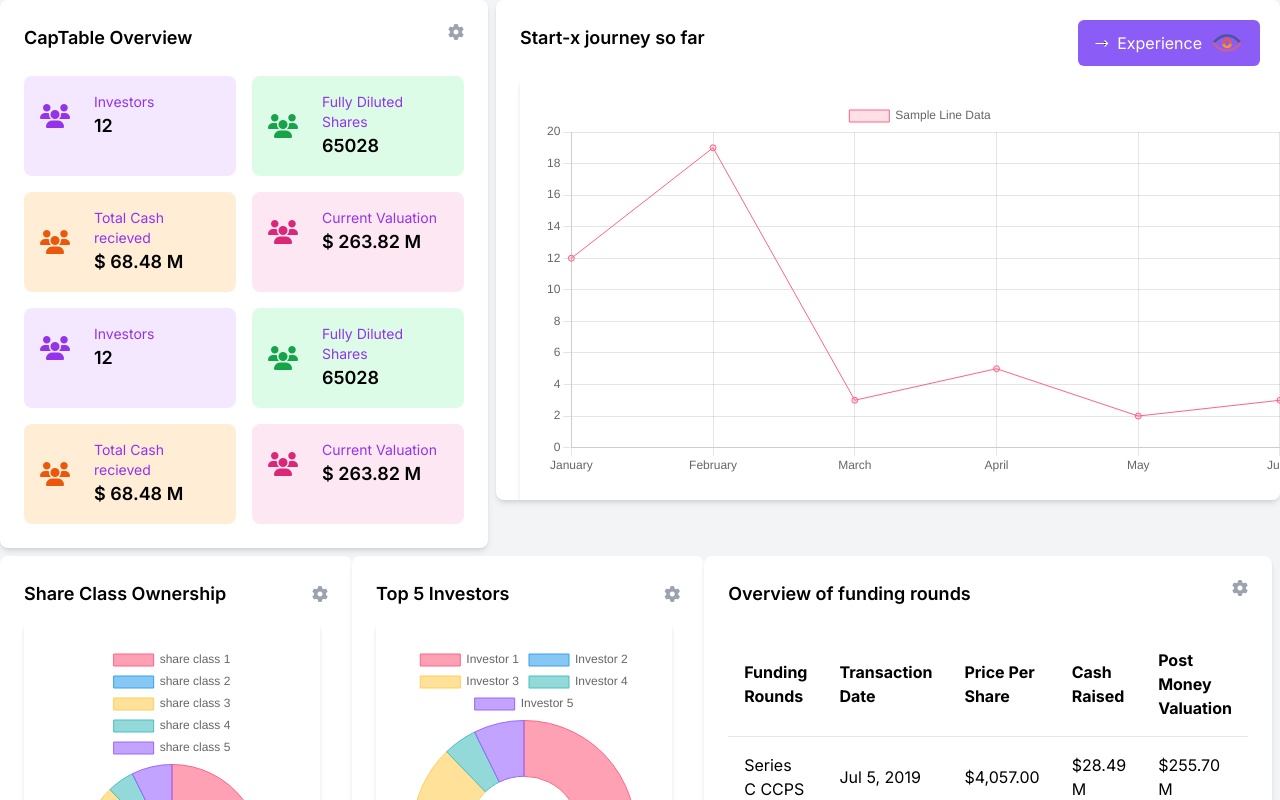
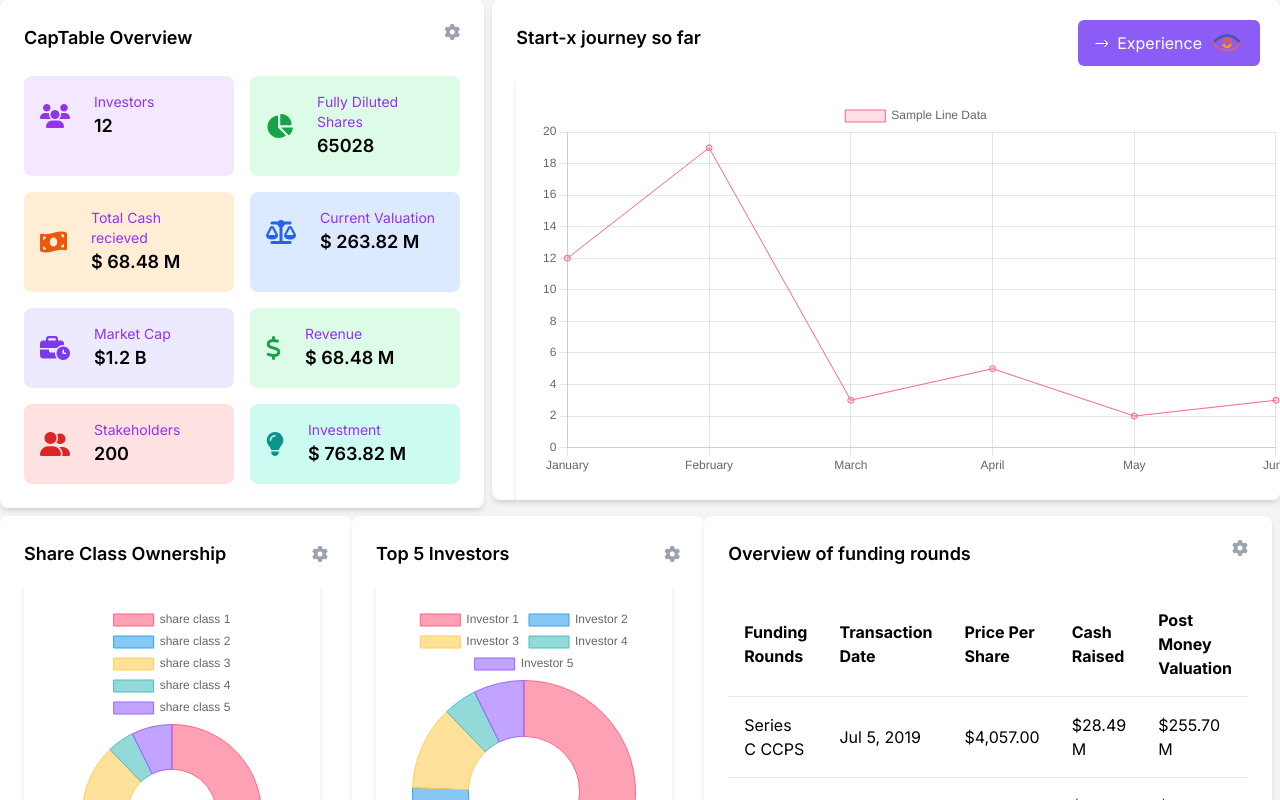
Before and after one commit to abhinandhukr/QVision, a React (Create React App) app in the folder camer-kit-demo/: page / in a window 1280 px wide. Built offline with nearby package versions, Linux system fonts and the light colour scheme; the HTML template or start-up script is replaced by a standard one.

Commit message:
changed colors

```diff
--- a/camer-kit-demo/src/dashboard.jsx
+++ b/camer-kit-demo/src/dashboard.jsx
@@ -101,7 +101,7 @@ const Dashboard = () => {
 
                     <div class="p-4 rounded-lg bg-green-100">
                         <div class="flex items-center">
-                            <i class="fas fa-users text-green-600 text-2xl"></i>
+                            <i class="fas fa-chart-pie text-green-600 text-2xl"></i>
                             <div class="ml-6">
                                 <p class="text-sm font-medium text-purple-600">Fully Diluted Shares</p>
                                 <p class="text-lg font-semibold">65028</p>
@@ -110,16 +110,16 @@ const Dashboard = () => {
                     </div>
                     <div class="p-4 rounded-lg bg-orange-100">
                         <div class="flex items-center">
-                            <i class="fas fa-users text-orange-600 text-2xl"></i>
+                            <i class="fas fa-money-bill-wave text-orange-600 text-2xl"></i>
                             <div class="ml-6">
                                 <p class="text-sm font-medium text-purple-600">Total Cash recieved</p>
                                 <p class="text-lg font-semibold">$ 68.48 M</p>
                             </div>
                         </div>
                     </div>
-                    <div class="p-4 rounded-lg bg-pink-100">
+                    <div class="p-4 rounded-lg bg-blue-100">
                         <div class="flex items-center">
-                            <i class="fas fa-users text-pink-600 text-2xl"></i>
+                            <i class="fas fa-balance-scale text-blue-600 text-2xl"></i>
                             <div class="ml-6">
                                 <p class="text-sm font-medium text-purple-600">Current Valuation</p>
                                 <p class="text-lg font-semibold">$ 263.82 M</p>
@@ -127,40 +127,40 @@ const Dashboard = () => {
                         </div>
                     </div>
 
-                    <div class="p-4 rounded-lg bg-purple-100">
+                    <div class="p-4 rounded-lg bg-violet-100">
                         <div class="flex items-center">
-                            <i class="fas fa-users text-purple-600 text-2xl"></i>
+                            <i class="fas fa-business-time text-violet-600 text-2xl"></i>
                             <div class="ml-6">
-                                <p class="text-sm font-medium text-purple-600">Investors</p>
-                                <p class="text-lg font-semibold">12</p>
+                                <p class="text-sm font-medium text-purple-600">Market Cap</p>
+                                <p class="text-lg font-semibold">$1.2 B</p>
                             </div>
                         </div>
                     </div>
 
                     <div class="p-4 rounded-lg bg-green-100">
                         <div class="flex items-center">
-                            <i class="fas fa-users text-green-600 text-2xl"></i>
+                            <i class="fas fa-dollar-sign text-green-600 text-2xl"></i>
                             <div class="ml-6">
-                                <p class="text-sm font-medium text-purple-600">Fully Diluted Shares</p>
-                                <p class="text-lg font-semibold">65028</p>
-                            </div>
-                        </div>
-                    </div>
-                    <div class="p-4 rounded-lg bg-orange-100">
-                        <div class="flex items-center">
-                            <i class="fas fa-users text-orange-600 text-2xl"></i>
-                            <div class="ml-6">
-                                <p class="text-sm font-medium text-purple-600">Total Cash recieved</p>
+                                <p class="text-sm font-medium text-purple-600">Revenue</p>
                                 <p class="text-lg font-semibold">$ 68.48 M</p>
                             </div>
                         </div>
                     </div>
-                    <div class="p-4 rounded-lg bg-pink-100">
+                    <div class="p-4 rounded-lg bg-red-100">
                         <div class="flex items-center">
-                            <i class="fas fa-users text-pink-600 text-2xl"></i>
+                            <i class="fas fa-user-friends text-red-600 text-2xl"></i>
                             <div class="ml-6">
-                                <p class="text-sm font-medium text-purple-600">Current Valuation</p>
-                                <p class="text-lg font-semibold">$ 263.82 M</p>
+                                <p class="text-sm font-medium text-purple-600">Stakeholders</p>
+                                <p class="text-lg font-semibold">200</p>
+                            </div>
+                        </div>
+                    </div>
+                    <div class="p-4 rounded-lg bg-teal-100">
+                        <div class="flex items-center">
+                            <i class="fas fa-lightbulb text-teal-600 text-2xl"></i>
+                            <div class="ml-6">
+                                <p class="text-sm font-medium text-purple-600">Investment</p>
+                                <p class="text-lg font-semibold">$ 763.82 M</p>
                             </div>
                         </div>
                     </div>
```
